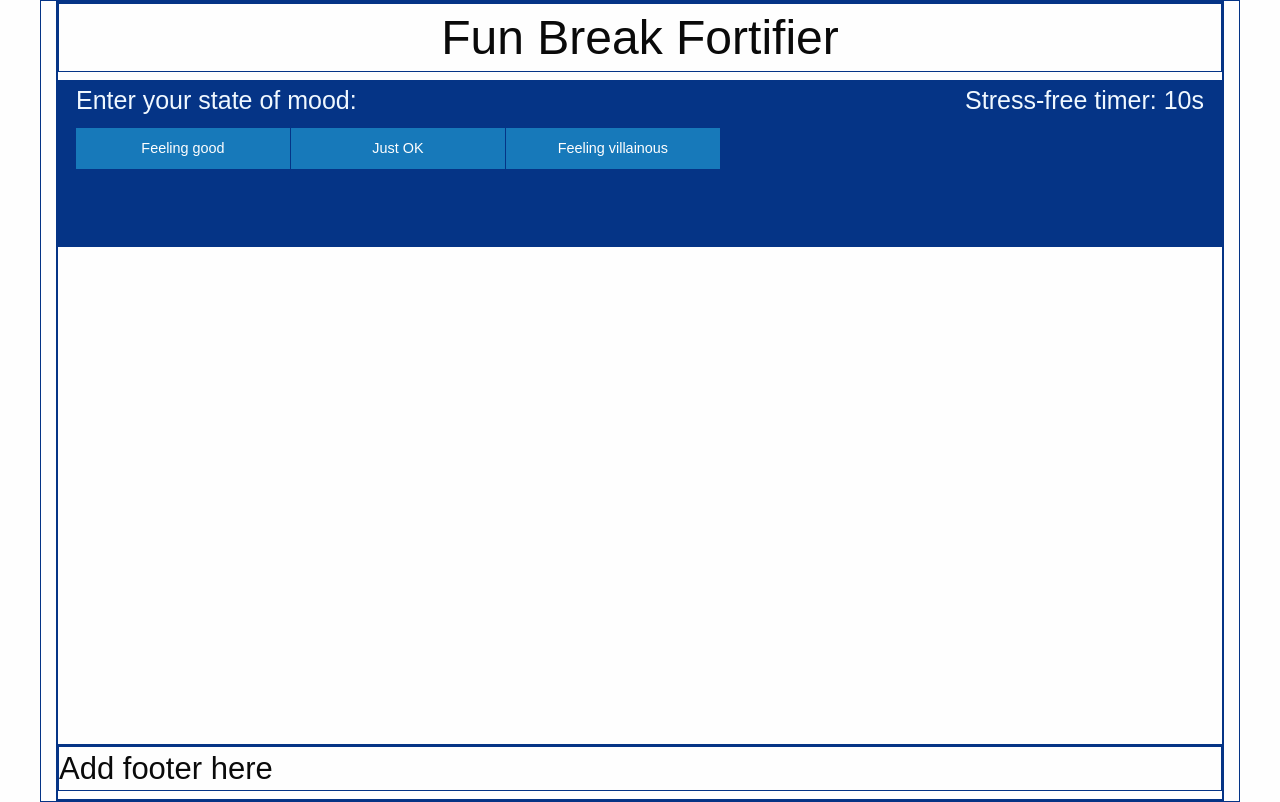
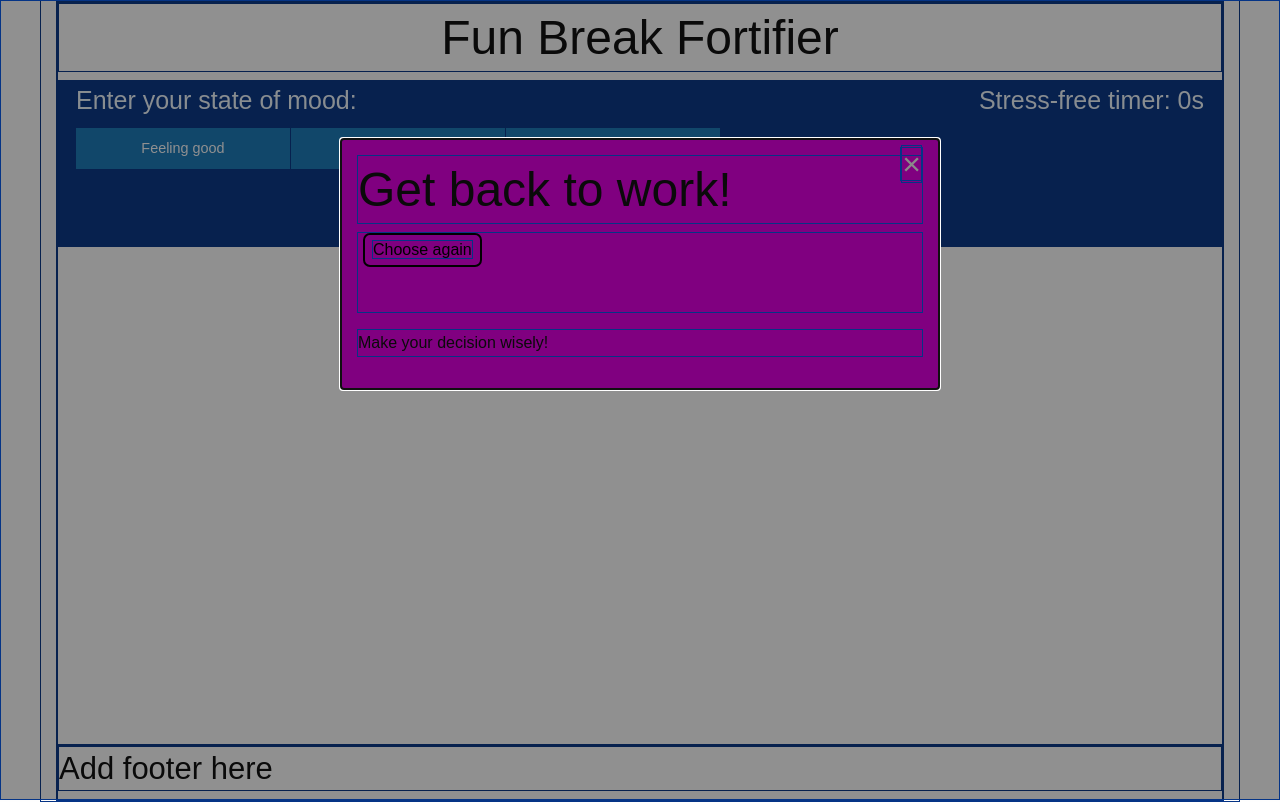
Before and after one commit to yxx-dev/Fun-break-fortifier-official, a plain HTML site: page index.html in a window 1280 px wide. Both pictures are taken after a click on the link "Feeling good". Drawn offline with nearby package versions, Linux system fonts and the light colour scheme; no server answers.

Commit message:
Modal changes

```diff
--- a/assets/script.js
+++ b/assets/script.js
@@ -98,7 +98,7 @@ function buttonStateAction (event) {
 
 //reset timer
 function resetTimer(){
-    timeLeft = 12;
+    timeLeft = 1;
     clearInterval(currentTimeLeft);
     console.log("timer reset");
 }
--- a/assets/style.css
+++ b/assets/style.css
@@ -24,3 +24,16 @@ body * {
 .grid-x {
     color:aliceblue;
 }
+
+.close-button-modal{
+    Border: 2px, solid black;
+    border-radius: 7px;
+    margin-left: 5px;
+    margin-bottom: 45px;
+    padding: 7px;
+
+  }
+
+  .close-button-modal:hover {
+    color:aliceblue;
+  }
--- a/index.html
+++ b/index.html
@@ -56,8 +56,9 @@
   <!--Placeholder for modal-->
   <div class="reveal" id="modal1" data-reveal>
     <h1>Get back to work!</h1>
-    <p class="lead">Or choose again.</p>
-    <p>I'm a cool paragraph that lives inside of an even cooler modal. Wins!</p>
+    <p><button class="close-button-modal" data-close aria-label="Close modal" type="button">
+      <span aria-hidden="true">Choose again</span></button></p>
+    <p>Make your decision wisely!</p>
     <button class="close-button" data-close aria-label="Close modal" type="button">
       <span aria-hidden="true">&times;</span>
     </button>
```
